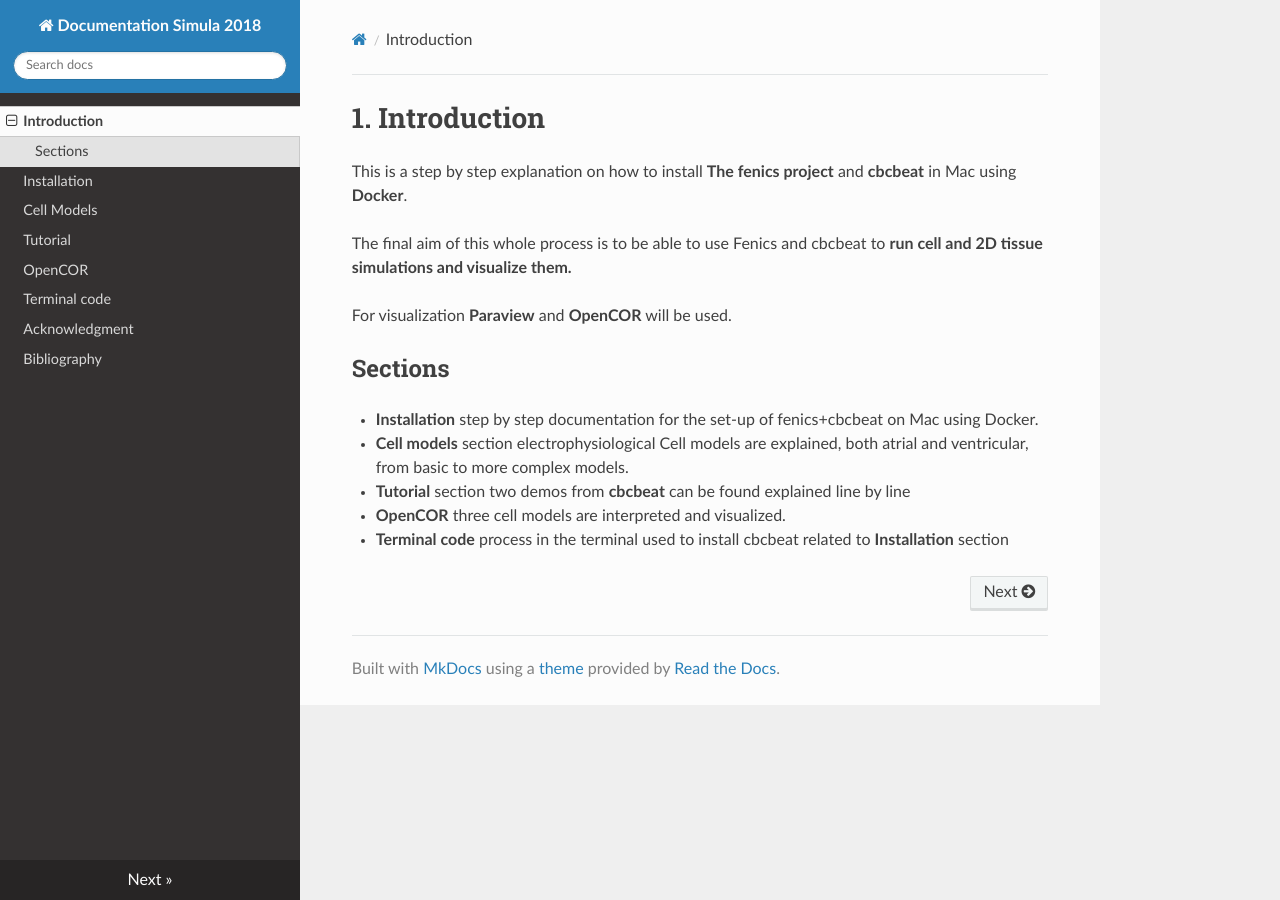
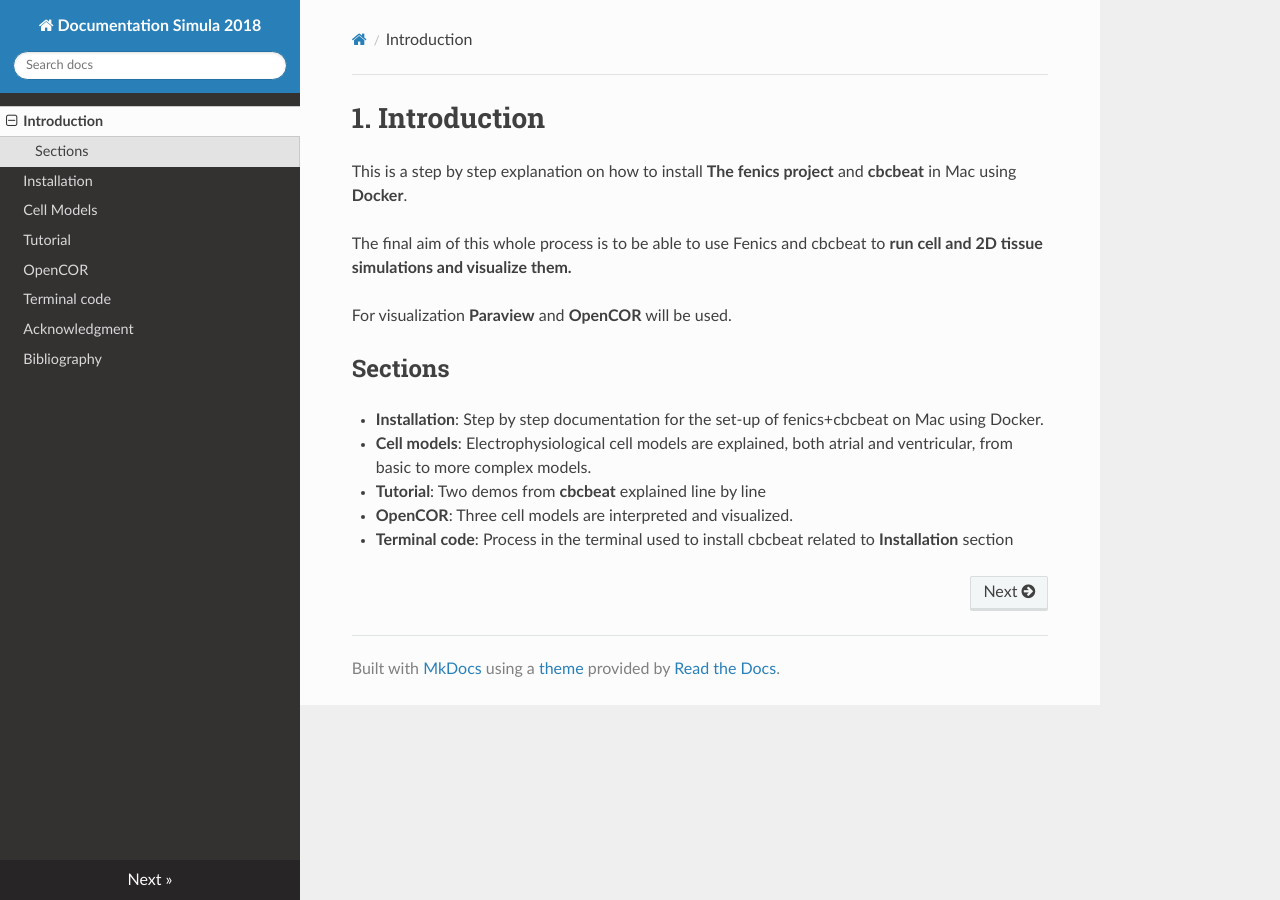
Before and after one commit to ErikaKvalem/Documentation-2018-MkDocs, an MkDocs documentation site: the page built from docs/intro.md, in a window 1280 px wide. Built offline with MkDocs 1.6.1, drawn with Linux system fonts in a browser that asks for light colours; nearby versions of some CDN libraries; old or Windows-style settings are respelled for this version of MkDocs.

Commit message:
Update intro.md

```diff
--- a/docs/intro.md
+++ b/docs/intro.md
@@ -9,12 +9,12 @@ For visualization **Paraview** and **OpenCOR** will be used.
 
 ## Sections
 
-- **Installation** step by step documentation for the set-up of fenics+cbcbeat on Mac using Docker.
+- **Installation**:  Step by step documentation for the set-up of fenics+cbcbeat on Mac using Docker.
 
-- **Cell models** section electrophysiological Cell models are explained, both atrial and ventricular, from basic to more complex models.
+- **Cell models**: Electrophysiological cell models are explained, both atrial and ventricular, from basic to more complex models.
 
-- **Tutorial** section two demos from **cbcbeat** can be found explained line by line
+- **Tutorial**:  Two demos from **cbcbeat** explained line by line
 
-- **OpenCOR** three cell models are interpreted and visualized.
+- **OpenCOR**: Three cell models are interpreted and visualized.
 
-- **Terminal code** process in the terminal used to install cbcbeat related to **Installation** section
+- **Terminal code**: Process in the terminal used to install cbcbeat related to **Installation** section
```
